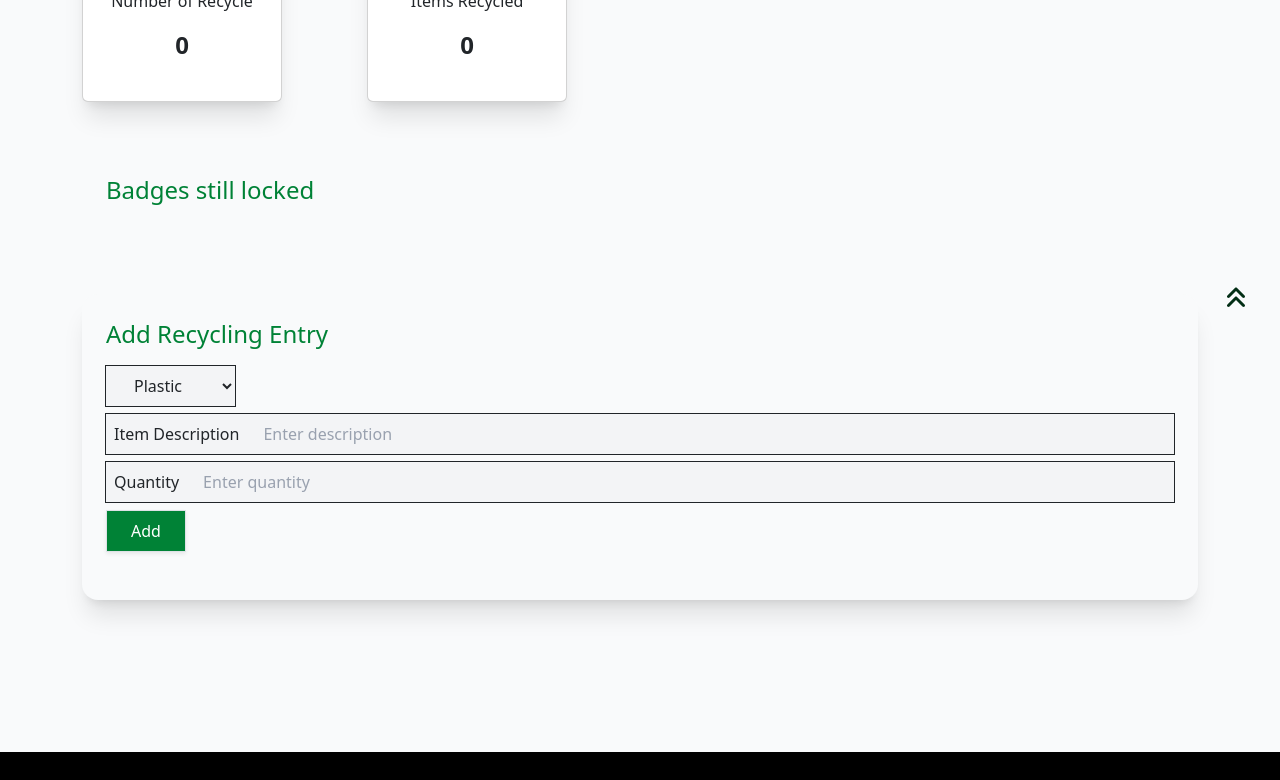
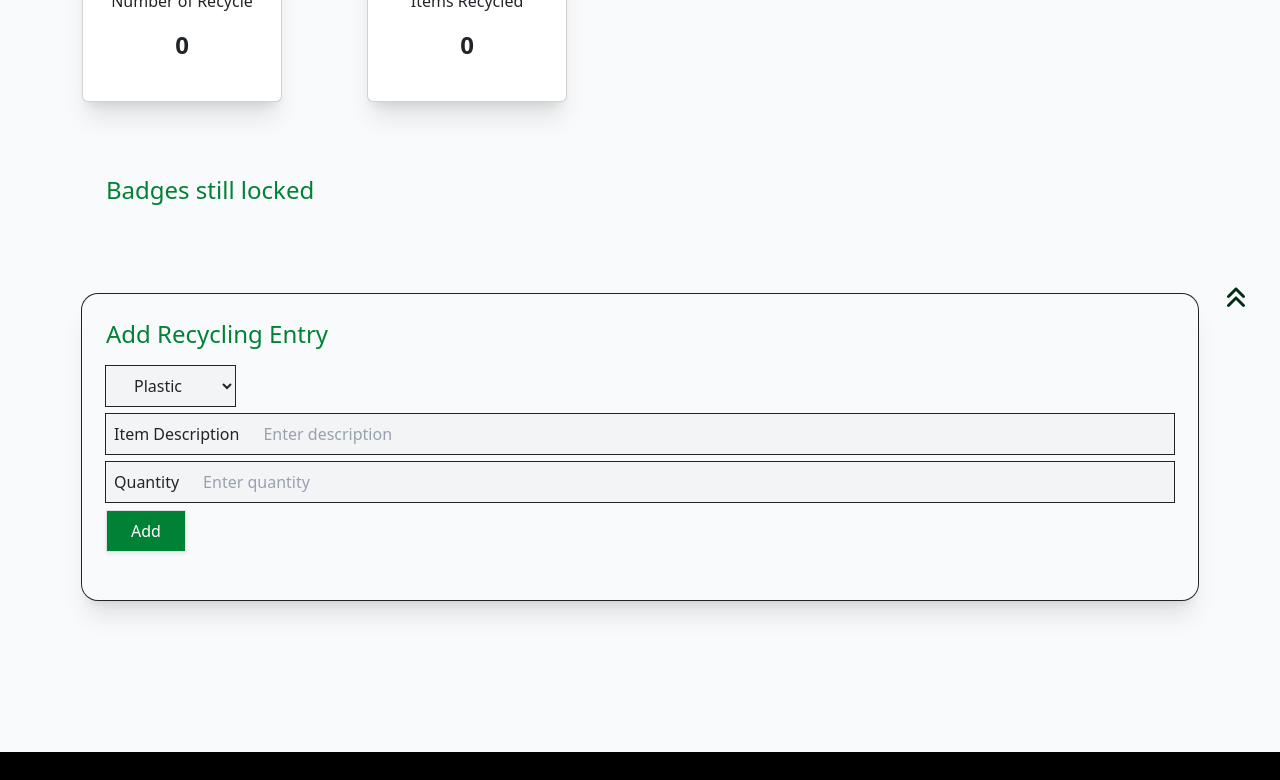
Before and after one commit to Axcel-Designs/CleanCityPlus, a Next.js app: page /recyclingTracker in a window 1280 px wide. Shown: the part 410-1190 px from the top of the page. Built offline with nearby package versions, Linux system fonts and the light colour scheme.

Commit message:
cleanCity+

```diff
--- a/components/Chart.jsx
+++ b/components/Chart.jsx
@@ -33,7 +33,7 @@ export default function Chart() {
   const COLORS = ["#8884d8", "#82ca9d", "#ffc658", "#ff7f50", "#8dd1e1"];
 
   return (
-    <section className="container mx-auto my-4 p-4 shadow-xl rounded-2xl bg-gray-50 dark:bg-black/50 dark:text-gray-400">
+    <section className="ring container mx-auto my-4 p-4 shadow-xl rounded-2xl bg-gray-50 dark:bg-black/50 dark:text-gray-400">
       <p className="text-2xl text-green-700 mb-4">Recycling Progress</p>
       <div className="grid md:grid-cols-2 lg:grid-cols-3 xl:grid-cols-4 gap-6">
         <ResponsiveContainer width="100%" height={300}>
--- a/components/tracker/TrackerForm.jsx
+++ b/components/tracker/TrackerForm.jsx
@@ -36,7 +36,7 @@ export default function TrackerForm() {
   }
 
   return (
-    <section className="bg-gray-50 dark:bg-black/50 dark:text-gray-400 container mx-auto my-4 p-4 shadow-xl rounded-2xl">
+    <section className="ring bg-gray-50 dark:bg-black/50 dark:text-gray-400 container mx-auto my-4 p-4 shadow-xl rounded-2xl">
       <p className="text-2xl text-green-700">Add Recycling Entry</p>
       <form onSubmit={handleSubmit} autoComplete="on">
         <select
--- a/components/tracker/TrackerTable.jsx
+++ b/components/tracker/TrackerTable.jsx
@@ -58,7 +58,7 @@ export default function TrackerTable() {
   }
 
   return (
-    <section className=" container mx-auto my-4 p-4 shadow-xl rounded-2xl bg-gray-50 dark:bg-black/50 dark:text-gray-400">
+    <section className="ring container mx-auto my-4 p-4 shadow-xl rounded-2xl bg-gray-50 dark:bg-black/50 dark:text-gray-400">
       <p className="text-2xl text-green-700">My Recycling Log</p>
       <div className="my-4 flex flex-wrap items-center justify-between gap-x-6">
         <div className=" grow">
```
